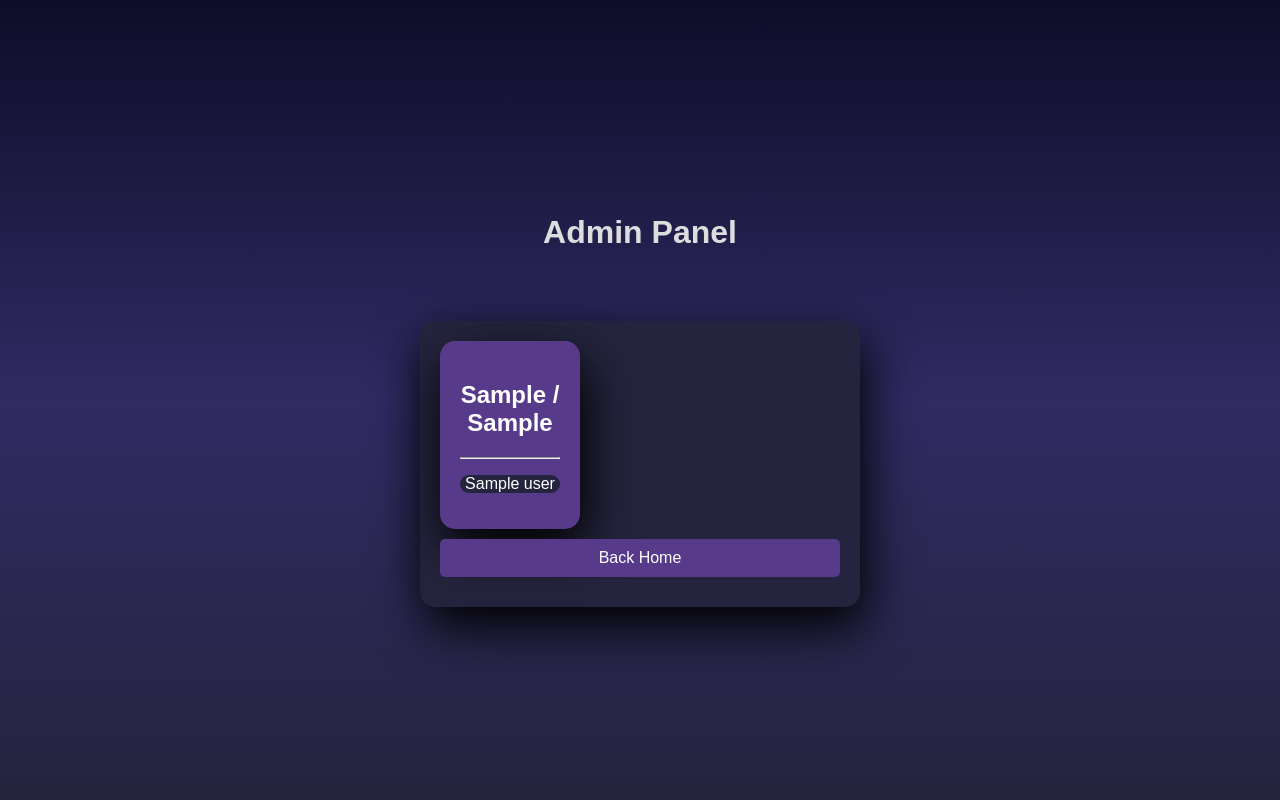
After one commit to duck-overflow/localCardGame, a Flask app: template templates/admin.html in a window 1280 px wide. The commit adds this page. Run offline with Flask 3, Linux system fonts and the light colour scheme; the template is opened without the code that fills it: most values are stand-ins (such as "Sample title", 1, 10 or a date in 2020).

Commit message:
some code updates added a cool admin page some text updates

```diff
--- a/main.py
+++ b/main.py
@@ -2,16 +2,18 @@ from flask import Flask, request, render_template, redirect, session, url_for, j
 from flask_session import Session
 from backend.playerData import Player
 from backend.utilFunctions import get_image_list, test_name_availability, check_matching, delete_sessions
-from backend.database import get_everything_player, add_player_data, get_last_id, reset_data, get_card_count, get_deck_amount, add_deck_data, delete_deck_data, get_card_amount
+from backend.database import get_everything_player, add_player_data, get_last_id, reset_data, get_card_count, get_deck_amount, add_deck_data, delete_deck_data, get_card_amount, get_player_count
 
 app = Flask(__name__, static_folder='static')
+
+loggedUsers = []
 
 app.config['SESSION_KEY'] = 'your_secret_key'
 app.config['SESSION_TYPE'] = 'filesystem'
 Session(app)
 
 #reset_data()
-delete_sessions()
+#delete_sessions()
 
 @app.route('/reglog')
 def open_reg_log():
@@ -34,6 +36,7 @@ def register():
         get_everything_player()
 
         session['username'] = username
+        loggedUsers.append(username)
         return redirect(url_for('home'))
     return redirect(url_for('open_reg_log'))
 
@@ -47,6 +50,7 @@ def login():
 
         if check_matching(username, password):
             session['username'] = username
+            loggedUsers.append(username)
             return redirect(url_for('home'))
 
     return redirect(url_for('open_reg_log'))
@@ -55,12 +59,12 @@ def login():
 def dashboard():
     if 'username' not in session:
         return redirect(url_for('open_reg_log'))
-    return f'Willkommen, {session["username"]}!'
+    return f'Welcome, {session["username"]}!'
 
 @app.route('/')
 def home():
     user = session.get('username')
-    if (user == None):
+    if user is None:
         return redirect(url_for('open_reg_log'))
     else:
         return render_template('home.html', user=user)
@@ -69,7 +73,7 @@ def home():
 def cards():
     #Zeigt alle Karten an
     user = session.get('username')
-    if (user == None):
+    if user is None:
         return redirect(url_for('open_reg_log'))
     else:
         return render_template('cards.html', size_cards=get_deck_amount(user), card_usage=get_image_list(app, user))
@@ -81,7 +85,7 @@ def add_card(card_name):
 def deck():
     #Zeigt alle Karten an
     user = session.get('username')
-    if user == None:
+    if user is None:
         return redirect(url_for('open_reg_log'))
     else:
         card_usage = get_card_count(user)
@@ -90,7 +94,7 @@ def deck():
 @app.route('/add_card_to_deck/<card_name>', methods=['POST'])
 def add_card_to_deck(card_name):
     user = session.get('username')
-    if user == None:
+    if user is None:
         return redirect(url_for('open_reg_log'))
     else:
         # Check if card can be added
@@ -99,19 +103,19 @@ def add_card_to_deck(card_name):
         cur_amount = get_card_amount(user, card_name)[0][0]
         if cur_amount >= int(max_amount):
             return jsonify({
-                "error": "Maximale Nutzung erreicht!",
+                "error": "Maximum use achieved!",
                 "remove_card": True
             })
         add_deck_data(user, card_name)
         size_cards = get_deck_amount(user)
         return jsonify({
-            "message": f"Kartenauswahl {size_cards} / 50"
+            "message": f"Card selection {size_cards} / 50"
         })
 
 @app.route('/remove_card_from_deck/<card_name>', methods=['POST'])
 def remove_card_from_deck(card_name):
     user = session.get('username')
-    if user == None:
+    if user is None:
         return redirect(url_for('open_reg_log'))
     else:
 
@@ -120,12 +124,12 @@ def remove_card_from_deck(card_name):
         size_cards = get_deck_amount(user)
         if (cur_amount == 0):
             return jsonify({
-                "error": "Maximale Nutzung erreicht!",
-                "message": f"Kartenauswahl {size_cards} / 50",
+                "error": "Maximum use achieved!",
+                "message": f"Card selection {size_cards} / 50",
                 "remove_card": True
             })
         return jsonify({
-            "message": f"Kartenauswahl {size_cards} / 50"
+            "message": f"Card selection {size_cards} / 50"
         })
 
 @app.route('/card_dragger')
@@ -135,14 +139,25 @@ def open_carddragger():
 @app.route('/sheet')
 def open_sheet():
     user = session.get('username')
-    if (user == None):
+    if user is None:
         return redirect(url_for('open_reg_log'))
     else:
         return render_template('sheet.html')
 
+@app.route('/admin')
+def admin():
+    user = session.get('username')
+    if user is None:
+        return redirect(url_for('open_reg_log'))
+    elif user != 'admin':
+        return redirect(url_for('home'))
+    else:
+        return render_template('admin.html', users=loggedUsers, curUsers=len(loggedUsers), maxUsers=get_player_count())
+
 @app.route('/logout')
 def logout():
     # Löscht den Benutzernamen aus der Session und loggt den Benutzer aus
+    loggedUsers.remove(session['username'])
     session.pop('username', None)
     return redirect(url_for('open_reg_log'))
 
--- /dev/null
+++ b/static/styles/admin.css
@@ -0,0 +1,64 @@
+body {
+    margin: 0;
+    padding: 0;
+    display: flex;
+    justify-content: center;
+    align-items: center;
+    min-height: 100vh;
+    font-family: 'Jost', sans-serif;
+    background: linear-gradient(to bottom, #0f0c29, #302b63, #24243e);
+    color: white;
+}
+
+.main {
+    width: 400px;
+    padding: 20px;
+    background: #eee;
+    border-radius: 15px;
+    box-shadow: 5px 20px 50px #000;
+    text-align: center;
+    background: #24243e;
+}
+
+.online_player {
+    width: 100px;
+    padding: 20px;
+    background: #eee;
+    border-radius: 15px;
+    box-shadow: 5px 20px 50px #000;
+    text-align: center;
+    background: #573b8a;
+}
+
+.user {
+    background: #24243e;
+    border-radius: 15px;
+}
+
+.container {
+    display: flex;
+    flex-direction: column; /* Sorgt für eine vertikale Anordnung */
+    align-items: center; /* Zentriert den Inhalt */
+    gap: 50px; /* Abstand zwischen Begrüßung und Menü */
+}
+
+h1 {
+    font-size: 2em;
+    margin-bottom: 20px;
+    color: #ddd;
+}
+
+a {
+    display: block;
+    text-decoration: none;
+    background: #573b8a;
+    color: #fff;
+    padding: 10px;
+    border-radius: 5px;
+    margin: 10px 0;
+    transition: background 0.3s;
+}
+
+a:hover {
+    background: #6d44b8;
+}
--- a/static/styles/sheet.css
+++ b/static/styles/sheet.css
@@ -24,6 +24,7 @@ body {
     flex-direction: column;
     align-items: center;
     gap: 50px;
+    border-radius: 10px;
 }
 
 .header h1 {
--- /dev/null
+++ b/templates/admin.html
@@ -0,0 +1,28 @@
+<!DOCTYPE html>
+<html>
+<head>
+    <title>Admin Page</title>
+    <link rel="stylesheet" href="{{ url_for('static', filename='styles/admin.css') }}">
+</head>
+
+<body>
+    <div class="container">
+        <h1>Admin Panel</h1>
+        <div class="main">
+            <div class="online_player">
+                <h2>{{ curUsers }} / {{ maxUsers }}</h2>
+                <hr>
+                {% for user in users %}
+                    <div class="user">
+                        <p>{{ user }}</p>
+                    </div>
+                {% endfor %}
+            </div>
+
+            <a href="{{ url_for('home') }}">Back Home</a>
+        </div>
+    </div>
+
+</body>
+
+</html>
--- a/templates/index.html
+++ b/templates/index.html
@@ -13,7 +13,7 @@
 
     <!-- Bilder -->
     <img src="{{ url_for('static', filename='assetsFolder/Cards/Default_01.jpg') }}" alt="Beispielbild" style="width: 20vw; min-width: none;">
-    <p><a href="/cards">Zur Karten-Galerie</a></p>
+    <p><a href="/cards">To the Card-Gallery</a></p>
 
     <!-- Skript laden -->
     <script src="{{ url_for('static', filename='script.js') }}"></script>
--- a/templates/reglog.html
+++ b/templates/reglog.html
@@ -3,7 +3,7 @@
 <head>
     <meta charset="UTF-8">
     <meta name="viewport" content="width=device-width, initial-scale=1.0">
-    <title>https://codepen.io/mamislimen/pen/jOwwLvy</title>
+    <title>Sign-Up</title>
     <link rel="stylesheet" href="{{ url_for('static', filename='styles/formPage.css') }}">
 </head>
 <body>
```
Also changed, not shown: backend/database.py (+6 -1 lines), templates/cards.html (+5 -5 lines), templates/deck.html (+5 -5 lines), templates/home.html (+7 -4 lines), database.db, static/admin.js (added), 3 other files.
